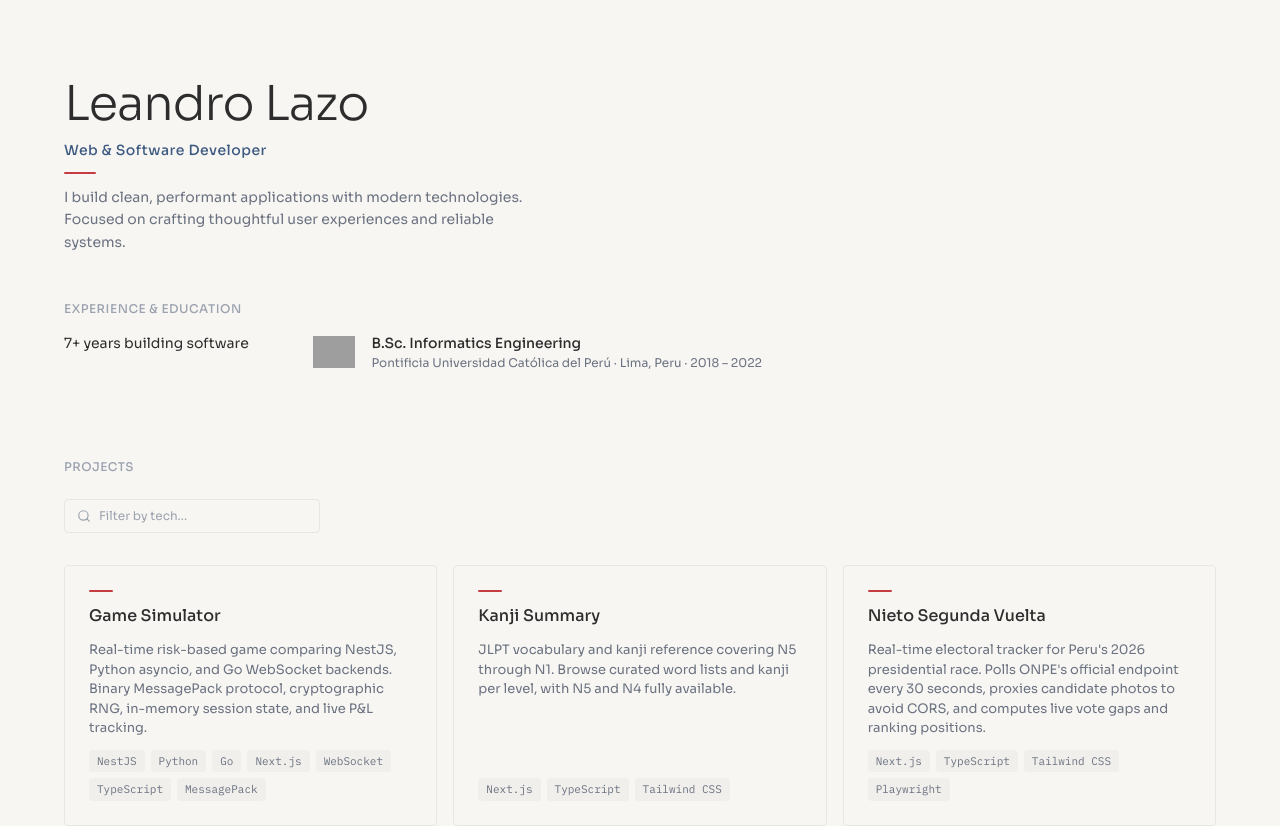
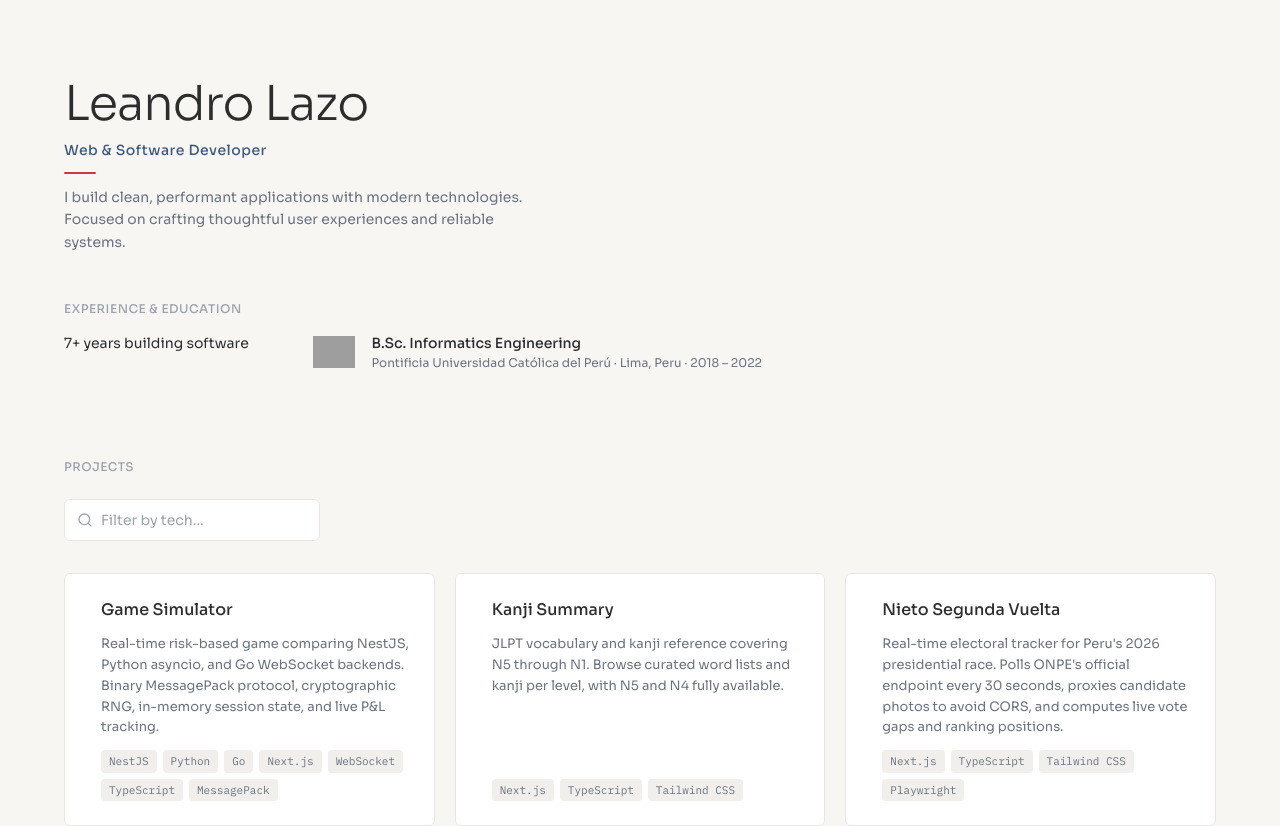
Before and after one commit to CrimsonShadowLR/presentation-page, a Next.js app: page / in a window 1280 px wide. Shown: the top 826 px of the page. Built offline with nearby package versions, Linux system fonts and the light colour scheme; grey boxes are pictures that could not be loaded.

Commit message:
feat: improve styling and layout of project filter and grid components

```diff
--- a/app/projects.tsx
+++ b/app/projects.tsx
@@ -105,9 +105,9 @@ export default function Projects() {
       {/* Search + active filters */}
       <div className="mt-6 flex flex-wrap items-center gap-3">
         <div ref={wrapperRef} className="relative w-64">
-          <div className="flex items-center gap-2 rounded-sm border border-[var(--border-color)] bg-[var(--bg-primary)] px-3 py-2 focus-within:border-[#D1D5DB]">
+          <div className="flex items-center gap-2 rounded-md border border-[var(--border-color)] bg-[var(--canvas)] px-3 py-2.5 transition-all duration-200 focus-within:border-[var(--cyan-primary)] focus-within:shadow-[0_0_0_2px_rgba(61,90,128,0.15)]">
             <svg
-              className="h-3.5 w-3.5 shrink-0 text-[var(--text-tertiary)]"
+              className="h-4 w-4 shrink-0 text-[var(--text-tertiary)]"
               fill="none"
               viewBox="0 0 24 24"
               stroke="currentColor"
@@ -128,17 +128,17 @@ export default function Projects() {
               }}
               onFocus={() => setOpen(true)}
               placeholder="Filter by tech..."
-              className="w-full bg-transparent text-xs text-[var(--text-primary)] placeholder-[var(--text-tertiary)] outline-none"
+              className="w-full bg-transparent text-sm text-[var(--text-primary)] placeholder-[var(--text-tertiary)] outline-none"
             />
           </div>
 
           {open && suggestions.length > 0 && (
-            <ul className="absolute z-10 mt-0 w-full rounded-sm border border-[var(--border-color)] bg-[var(--canvas)] py-1">
+            <ul className="absolute z-10 mt-1 w-full overflow-hidden rounded-md border border-[var(--border-color)] bg-[var(--canvas)] shadow-lg">
               {suggestions.map((tag) => (
                 <li key={tag}>
                   <button
                     onClick={() => addTag(tag)}
-                    className="w-full px-3.5 py-2 text-left text-xs text-[var(--text-secondary)] transition-colors hover:bg-[var(--bg-secondary)] hover:text-[var(--text-primary)]"
+                    className="w-full px-4 py-2.5 text-left text-sm text-[var(--text-secondary)] transition-colors hover:bg-[var(--bg-secondary)] hover:text-[var(--text-primary)]"
                   >
                     {tag}
                   </button>
@@ -149,12 +149,12 @@ export default function Projects() {
         </div>
 
         {activeTags.length > 0 && (
-          <div className="flex flex-wrap items-center gap-2">
+          <div className="flex flex-wrap items-center gap-2.5">
             {activeTags.map((tag) => (
               <button
                 key={tag}
                 onClick={() => removeTag(tag)}
-                className="flex items-center gap-1.5 rounded-sm bg-[var(--text-primary)] px-2 py-1 font-[family-name:var(--font-ibm-plex-mono)] text-[11px] text-[var(--bg-primary)] transition-colors hover:opacity-80"
+                className="flex items-center gap-1.5 rounded-md bg-[var(--cyan-primary)] px-2.5 py-1.5 font-[family-name:var(--font-ibm-plex-mono)] text-[11px] text-white transition-all duration-200 hover:bg-[var(--text-primary)] hover:scale-105"
               >
                 {tag}
                 <svg
@@ -174,7 +174,7 @@ export default function Projects() {
             ))}
             <button
               onClick={() => setActiveTags([])}
-              className="px-2 py-1 text-[11px] text-[var(--text-tertiary)] transition-colors hover:text-[var(--text-secondary)]"
+              className="rounded-md px-3 py-1.5 text-xs text-[var(--text-tertiary)] transition-all duration-200 hover:bg-[var(--bg-secondary)] hover:text-[var(--text-secondary)]"
             >
               Clear all
             </button>
@@ -183,32 +183,39 @@ export default function Projects() {
       </div>
 
       {/* Project grid */}
-      <div className="mt-8 grid gap-4 sm:grid-cols-2 lg:grid-cols-3">
+      <div className="mt-8 grid gap-5 sm:grid-cols-2 lg:grid-cols-3">
         {filtered.map((project, i) => (
           <a
             key={project.title}
             href={project.href}
             {...(project.external ? { target: "_blank", rel: "noopener noreferrer" } : {})}
-            className={`group flex flex-col gap-3 rounded-sm border border-[var(--border-color)] bg-transparent p-6 transition-colors hover:border-[var(--text-tertiary)] ${visible ? "animate-fade-up" : "opacity-0"}`}
+            className={`group relative flex flex-col gap-3 rounded-md border border-[var(--border-color)] bg-[var(--canvas)] p-6 transition-all duration-300 ease-out hover:border-[var(--text-tertiary)] hover:shadow-[0_8px_30px_rgba(0,0,0,0.08)] hover:-translate-y-1 ${visible ? "animate-fade-up" : "opacity-0"}`}
             style={visible ? { animationDelay: `${i * 80 + 80}ms` } : undefined}
           >
-            <div className="h-0.5 w-6 rounded-sm bg-[var(--danger-high)]" />
-            <h3 className="text-base font-medium text-[var(--text-primary)]">
+            <div className="absolute left-0 top-6 h-0.5 w-0 rounded-r-sm bg-[var(--danger-high)] transition-all duration-300 ease-out group-hover:w-6" />
+            <h3 className="pl-3 text-base font-medium text-[var(--text-primary)] transition-colors group-hover:text-[var(--cyan-primary)]">
               {project.title}
             </h3>
-            <p className="text-[13px] leading-[1.5] text-[var(--text-secondary)]">
+            <p className="pl-3 text-[13px] leading-[1.6] text-[var(--text-secondary)]">
               {project.description}
             </p>
-            <div className="mt-auto flex flex-wrap gap-1.5">
+            <div className="mt-auto flex flex-wrap gap-1.5 pl-3">
               {project.tags.map((tag) => (
                 <span
                   key={tag}
-                  className="rounded-sm bg-[var(--bg-secondary)] px-2 py-[0.1875rem] font-[family-name:var(--font-ibm-plex-mono)] text-[11px] text-[var(--text-secondary)]"
+                  className="rounded-sm bg-[var(--bg-secondary)] px-2 py-[0.1875rem] font-[family-name:var(--font-ibm-plex-mono)] text-[11px] text-[var(--text-secondary)] transition-colors group-hover:bg-[var(--bg-tertiary)] group-hover:text-[var(--text-primary)]"
                 >
                   {tag}
                 </span>
               ))}
             </div>
+            {project.external && (
+              <span className="absolute right-4 top-4 opacity-0 transition-opacity group-hover:opacity-100">
+                <svg className="h-4 w-4 text-[var(--text-tertiary)]" fill="none" viewBox="0 0 24 24" stroke="currentColor" strokeWidth={1.5}>
+                  <path strokeLinecap="round" strokeLinejoin="round" d="M13.5 6H5.25A2.25 2.25 0 003 8.25v10.5A2.25 2.25 0 005.25 21h10.5A2.25 2.25 0 0018 18.75V10.5m-10.5 6L21 3m0 0h-5.25M21 3v5.25" />
+                </svg>
+              </span>
+            )}
           </a>
         ))}
       </div>
```
